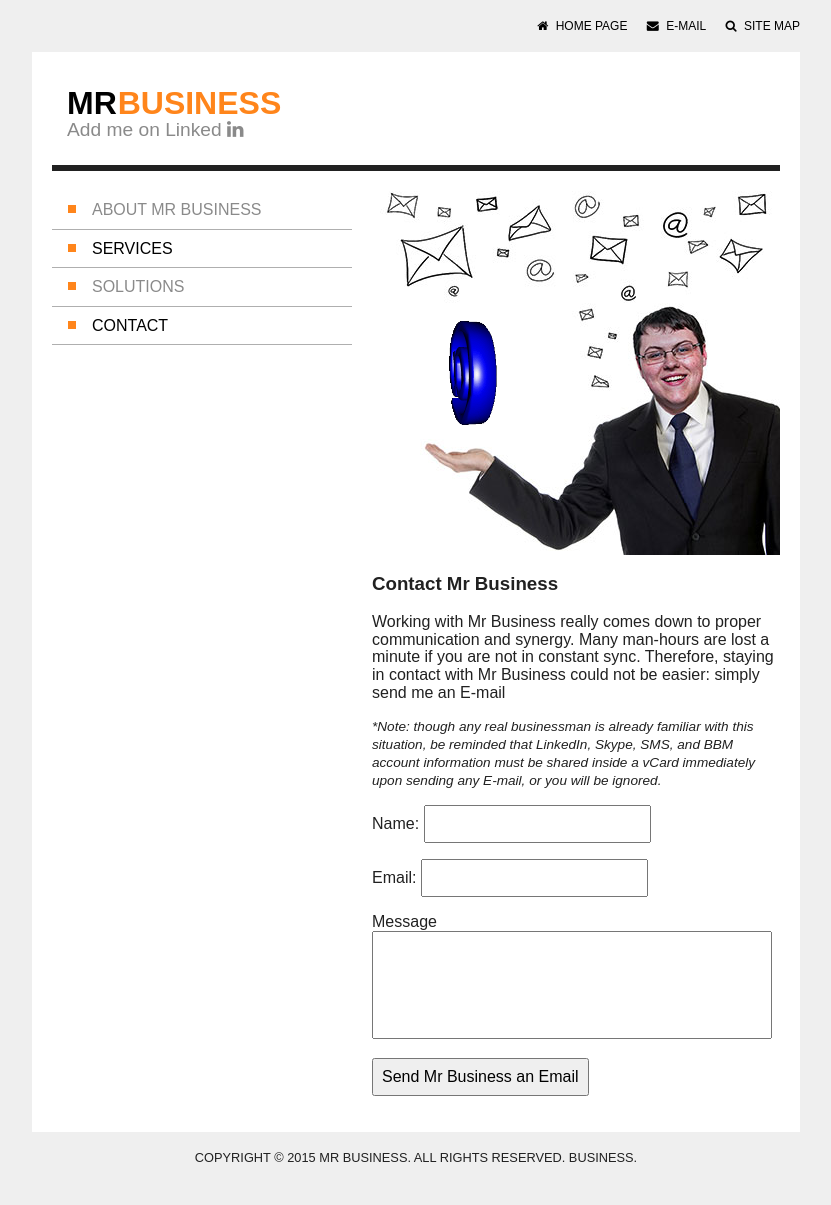
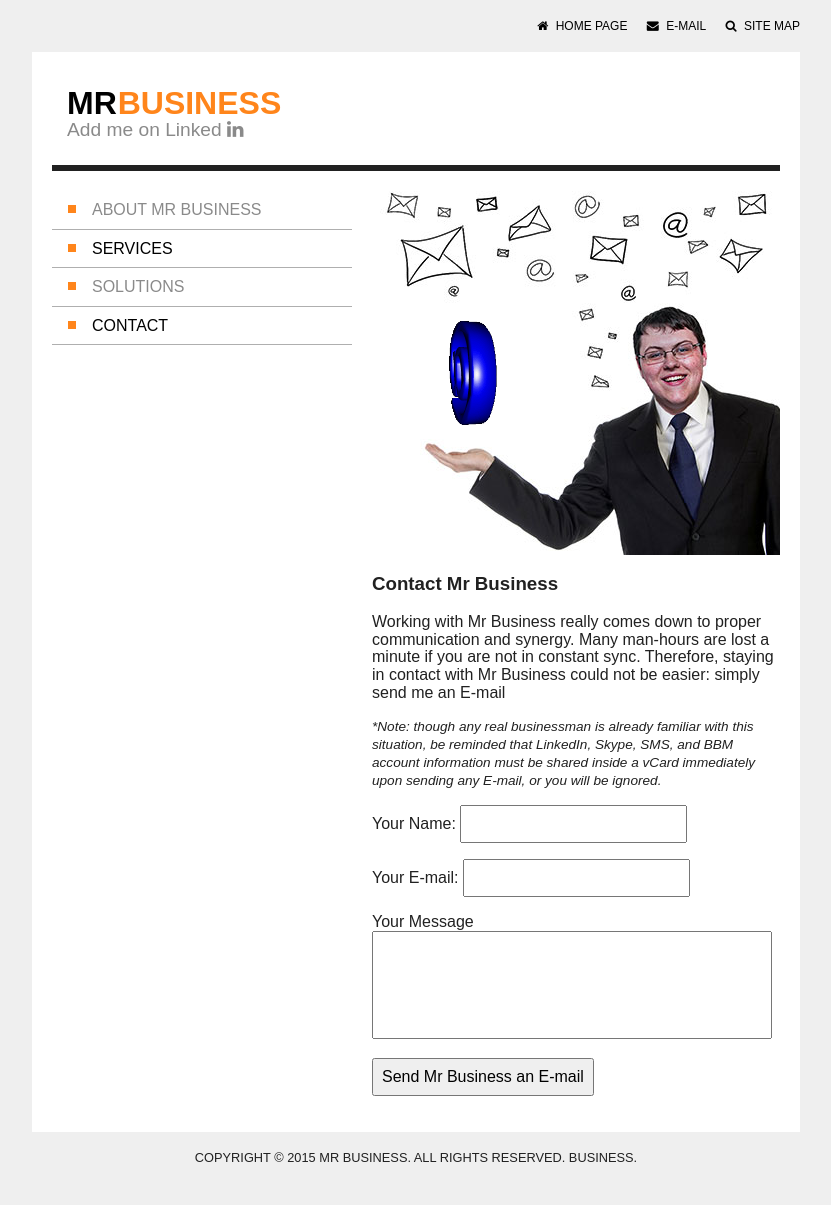
Before and after one commit to jdhartley/mrbusiness, a Jekyll site: the page built from contact.html, in a window 1280 px wide. Shown: the whole page, without its empty margins (224-1055 px from the left). Built offline with Jekyll 4.4.1, drawn with Linux system fonts in a browser that asks for light colours; nearby versions of some CDN libraries; comment, search, counter and statistics services are not loaded.

Commit message:
spell E-mail correctly everywhere

```diff
--- a/contact.html
+++ b/contact.html
@@ -11,8 +11,8 @@ title: Contact &bull; Mr Business
     <p><em style="font-size:.85em">*Note: though any real businessman is already familiar with this situation, be reminded that LinkedIn, Skype, SMS, and BBM account information must be shared inside a vCard immediately upon sending any E-mail, or you will be ignored.</em></p>
 
     <form onsubmit="alert('Inbox full. Please contact your Business Email provider to upgrade to an enterprise business level.'); this.reset(); return false;">
-        <p><label>Name: <input type="text" name="name" required /></label></p>
-        <p><label>Email: <input type="email" name="email" required /></label></p>
-        <p><label>Message<br /><textarea cols="60" rows="5" name="message" required></textarea></label></p>
-        <p><button type="submit">Send Mr Business an Email</button></p>
+        <p><label>Your Name: <input type="text" name="name" required /></label></p>
+        <p><label>Your E-mail: <input type="email" name="email" required /></label></p>
+        <p><label>Your Message<br /><textarea cols="60" rows="5" name="message" required></textarea></label></p>
+        <p><button type="submit">Send Mr Business an E-mail</button></p>
     </form>
```
